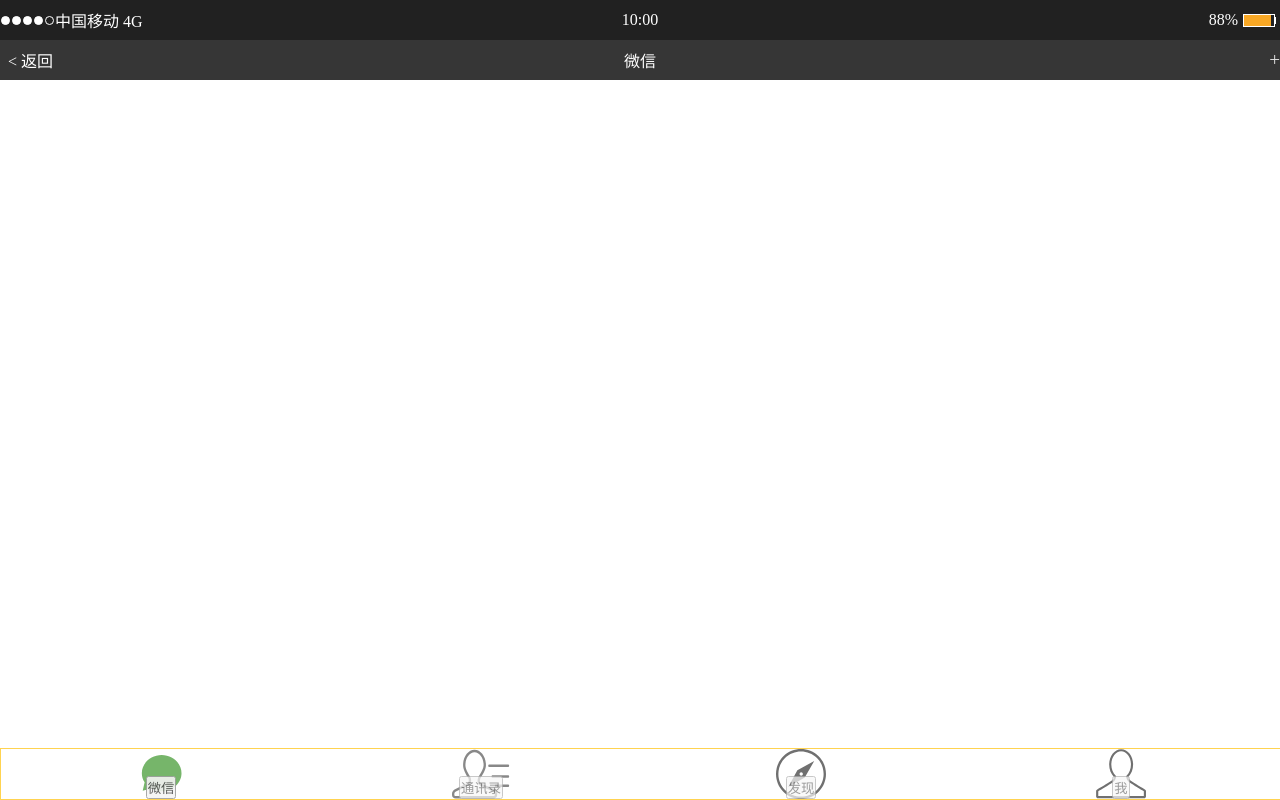
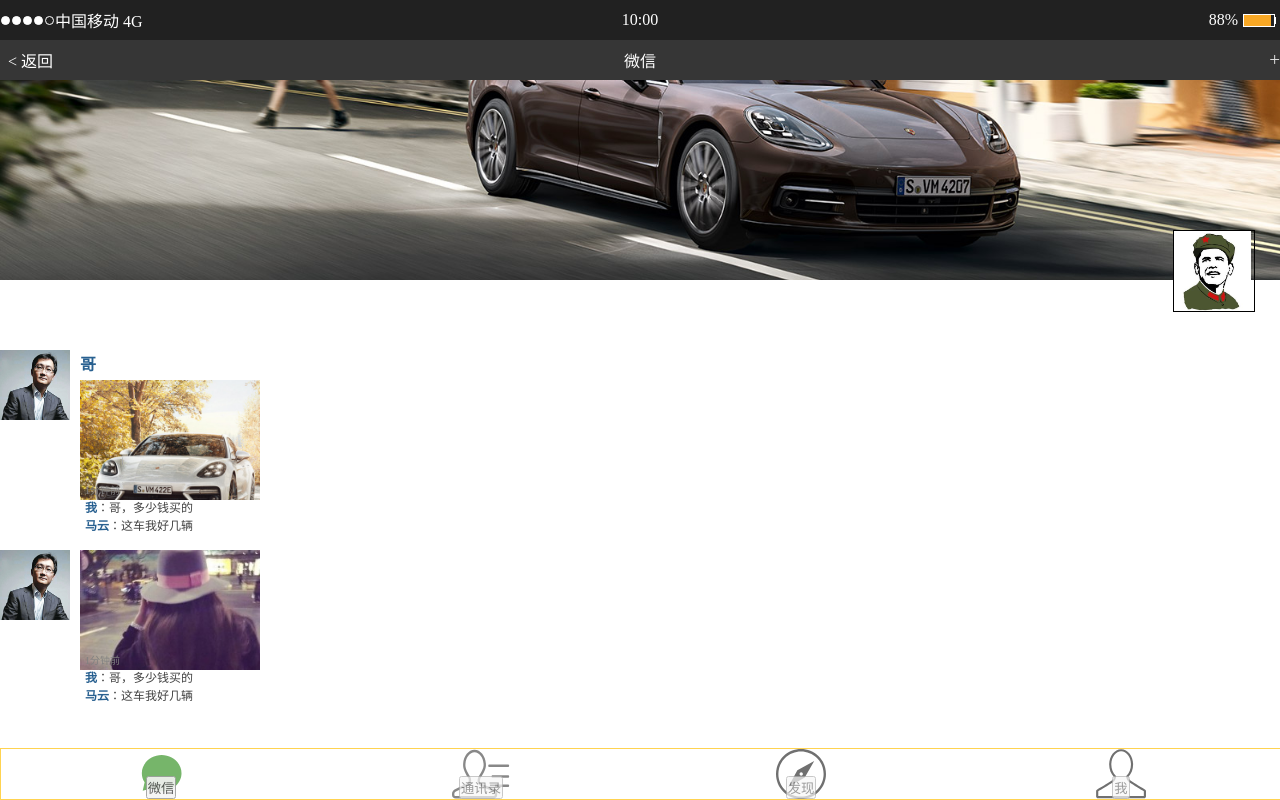
Before and after one commit to hanwei06/demo, a plain HTML site: page 微信/微信.html in a window 1280 px wide. Drawn offline with Linux system fonts and the light colour scheme.

Commit message:
改动了moment

```diff
--- a/微信/微信.html
+++ b/微信/微信.html
@@ -833,6 +833,7 @@
 				top:350px;
 				display: flex;
 				flex-flow: row nowrap;
+				overflow: scroll;
 			}
 			#moment111{
 				width: 70px;height: 70px;
@@ -862,7 +863,7 @@
 				height: 120px;
 				width: 180px;
 				position: absolute;
-				left: 80px;
+				left: 80px;top: 30px;
 				background: url(img/photo/bsj.png);
 				background-size: cover;
 				background-repeat: no-repeat;
@@ -871,7 +872,7 @@
 				width: 75%;height: 200px;
 				position: absolute;
 				left: 85px;
-				top: 100px;
+				top: 130px;
 			}
 			#moment114 p1{
 				color: gray;
@@ -892,14 +893,14 @@
 			#moment12{
 				width: 100%;height: 200px;
 				position: absolute;
-				top:520px;
+				top:550px;
 				display: flex;
 				flex-flow: row nowrap;
-				/*overflow: scroll;*/
+				overflow: scroll;
 			}
-			/*::-webkit-scrollbar{
+			::-webkit-scrollbar{
 				display: none;
-			}*/
+			}
 			#moment121{
 				width: 70px;height: 70px;
 				background: url(img/photo/马化腾.png);
@@ -1153,7 +1154,7 @@
 				</div>
 				<div></div>
 			</div>
-            <div id="moment" style="display: none;">
+            <div id="moment" style="display: block;">
             	<div id="screen">
             		<div id="screen1"></div>
             	</div>
```
